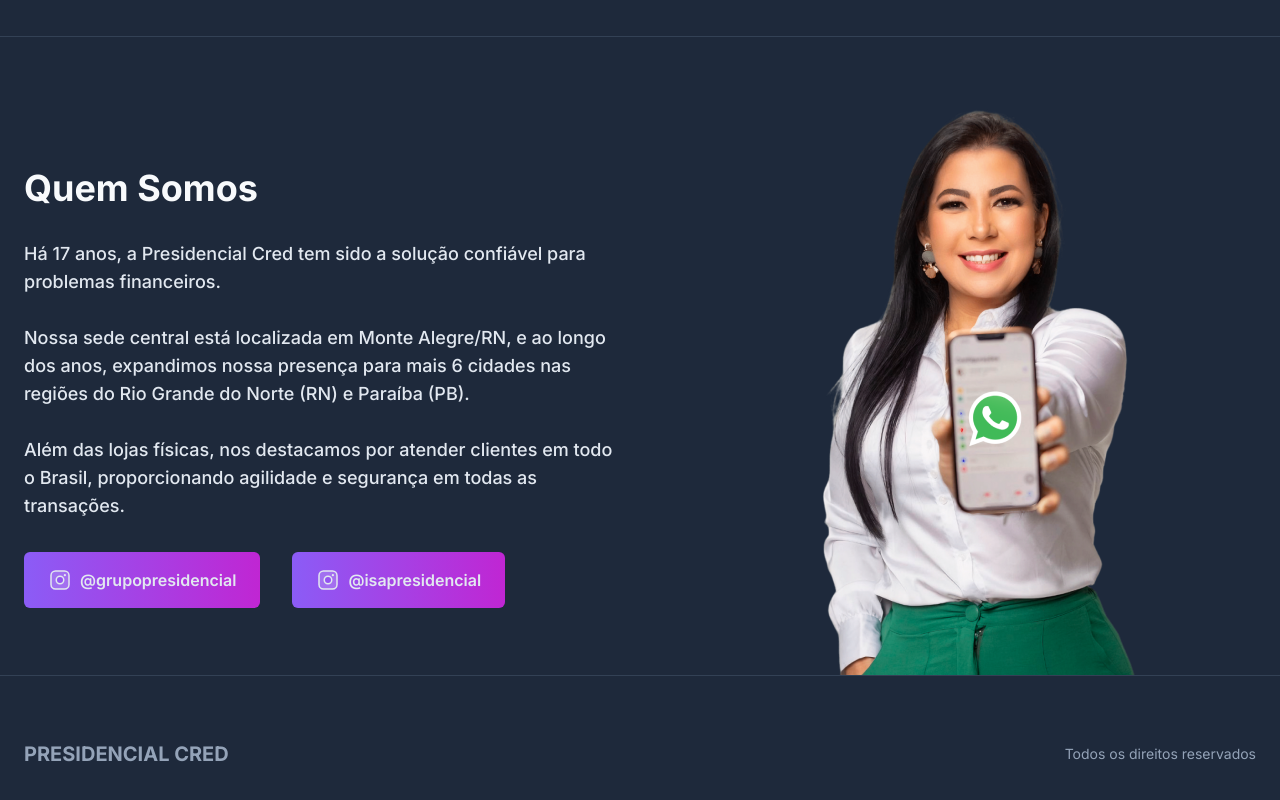
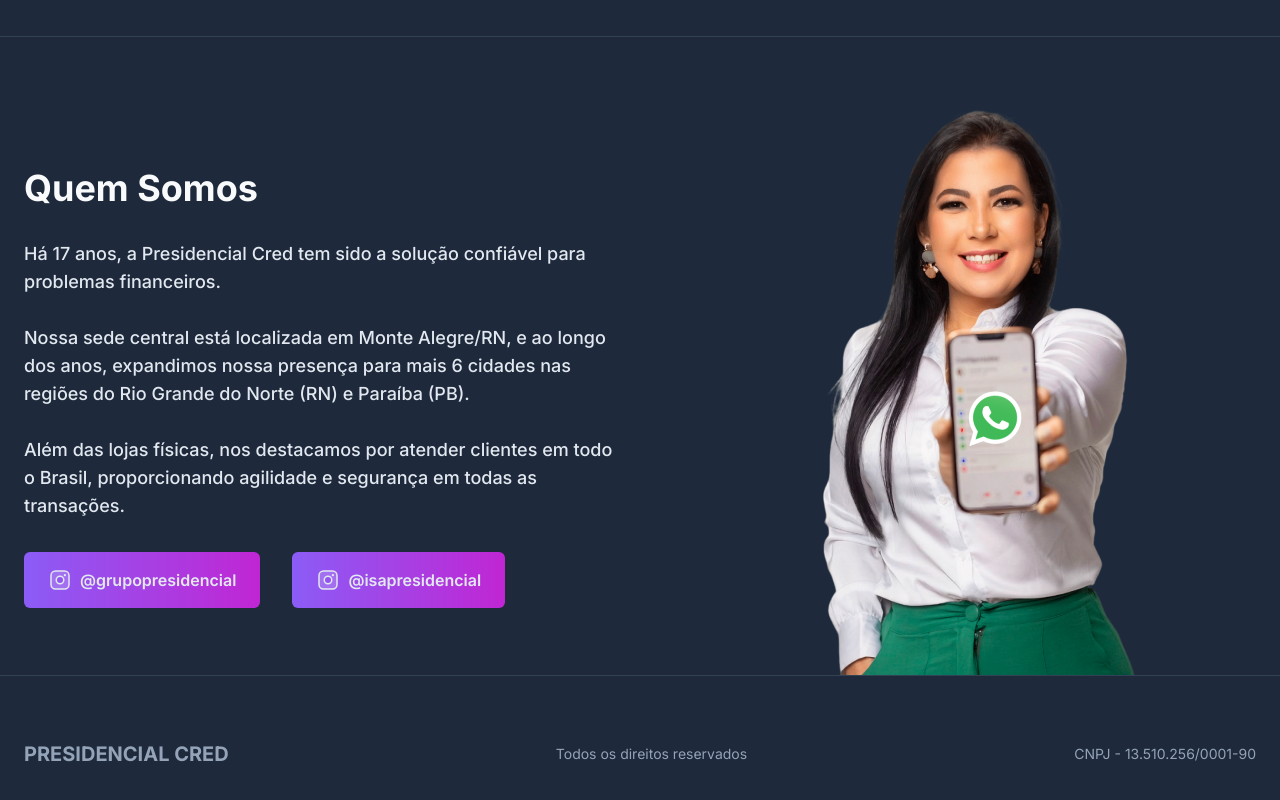
Before and after one commit to lucassamuel94/presidencial-cred, a Next.js app: page / in a window 1280 px wide. Shown: the part 4564-5364 px from the top of the page. Built offline with nearby package versions, Linux system fonts and the light colour scheme.

Commit message:
add CNPJ with Footer

```diff
--- a/src/components/footer/index.tsx
+++ b/src/components/footer/index.tsx
@@ -9,6 +9,7 @@
         </Link>
 
         <span className='text-sm'>Todos os direitos reservados</span>
+        <span className='text-sm'>CNPJ - 13.510.256/0001-90</span>
       </div>
     </footer>
   )
```
